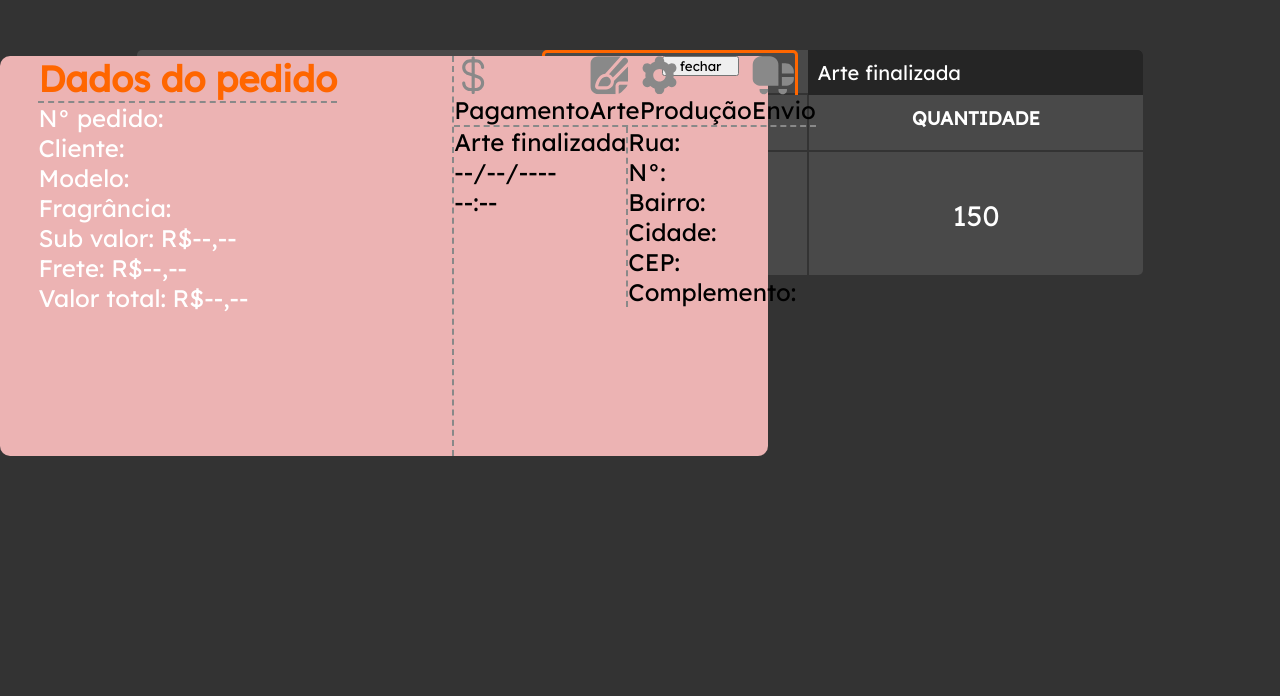
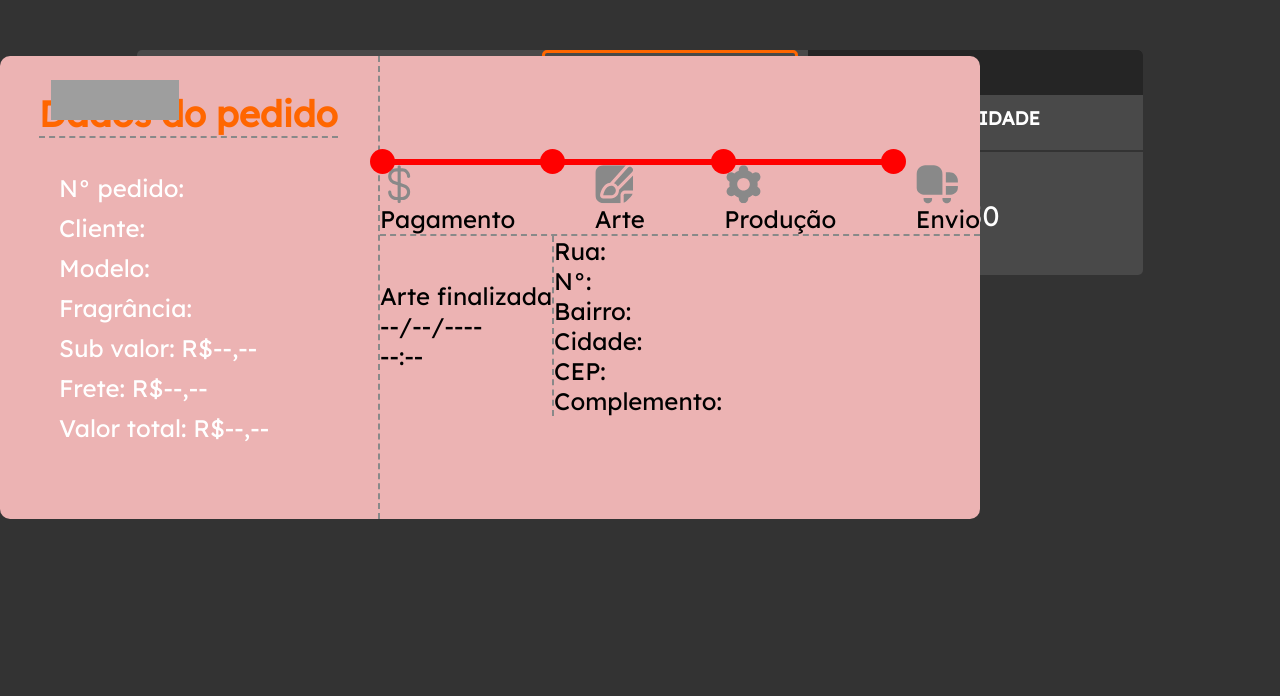
Before and after one commit to thayM/TCC_Amazing-Custom, a PHP site: page /rastreio.php in a window 1280 px wide. Shown: the part 104-800 px from the top of the page. Run offline with PHP 8.4, Linux system fonts and the light colour scheme; grey boxes are pictures that could not be loaded.

Commit message:
update feature css modal da página de rastreio

```diff
--- a/Cliente/assets/css/style.css
+++ b/Cliente/assets/css/style.css
@@ -145,3 +145,11 @@
   color: var(--light-color);
   transition: ease 0.5s;
 }
+/* fundo modal */
+.blur{
+  filter: blur(4px);
+  z-index: -1;
+}
+.overflow{
+  overflow: hidden;
+}
--- a/Cliente/assets/css/style_rastreio.css
+++ b/Cliente/assets/css/style_rastreio.css
@@ -118,8 +118,9 @@
 
 .modal{
     display: flex;
-    width: 60%;
-    height: 50%;
+    width: 980px;
+    height: 463px;
+    justify-content: space-between;
     /* background-color: #333333; */
     background-color: #ecb3b3;
     border-radius: 10px;
@@ -142,21 +143,24 @@
 
 .tituloEsq{
     color: #FF6600;
+    border-bottom: 2px dashed #898989;
+    margin: 35px -10px;
+
 }
 
 .atributo{
+    margin: 10px;
     color: #ffffff;
 }
 
-.tituloEsq{
-    border-bottom: 2px dashed #898989;
-}
-
 .parteDir{
+    display: flex;
     border-left: 2px dashed #898989;
     position: relative;
-    left: 20%;
     font-size: 24px;
+    flex-direction: column;
+    justify-content: center;
+    width: 600px;
 }
 
 .etapas{
@@ -164,16 +168,43 @@
     justify-content: space-between;
 }
 
+.linha{
+    background-color: red;
+    width: 516px;
+    height: 6px;
+    border-color: red;
+    border-style: none;
+}
+
+.circEtapas{
+    margin: -10px;
+    display: flex;
+    justify-content: space-between;
+}
+
+.circulo{
+    background-color: red;
+    border-radius: 50%;
+    width: 25px;
+    height: 25px;
+}
+
 .fechar{
+    position: absolute;
+    top: 3%;
+    left: 4%;
+    z-index: 5;
     width: 10%;
     height: 5%;
 }
 
 .dirInferior{
     display: flex;
+    align-items: center;
     border-top: 2px dashed #898989;
 }
 
 .endereco{
     border-left: 2px dashed #898989;
+    width: 290px;
 }
--- a/Cliente/rastreio.php
+++ b/Cliente/rastreio.php
@@ -7,7 +7,7 @@
 </head>
 
 
-<div class="container_modal">
+<div class="container_modal modalCad">
     <div class="modal">
     <div class="parteEsq">
         <h2 class="tituloEsq">Dados do pedido</h2>
@@ -21,22 +21,30 @@
     </div>
 
     <div class="parteDir">
-        <div class="linha"></div>
+            <div class="linha">
+                <div class="circEtapas">
+                    <div class="circulo"></div>
+                    <div class="circulo"></div>
+                    <div class="circulo"></div>
+                    <div class="circulo"></div>
+                </div>
+            </div>
+
         <div class="etapas">
             <div class="etapaPag">
-                <img src="assets/img/fi-sr-dollar.svg" alt="">
+                <img class="icons" src="assets/img/fi-sr-dollar.svg" alt="">
                 <p>Pagamento</p>
             </div>
             <div class="etapaArt">
-                <img src="assets/img/fi-sr-edit-alt.svg" alt="">
+                <img class="icons" src="assets/img/fi-sr-edit-alt.svg" alt="">
                 <p>Arte</p>
             </div>
             <div class="etapaProd">
-                <img src="assets/img/fi-sr-settings.svg" alt="">
+                <img class="icons" src="assets/img/fi-sr-settings.svg" alt="">
                 <p>Produção</p>
             </div>
             <div class="etapaEnvio">
-                <img src="assets/img/Vector.svg" alt="">
+                <img class="icons" src="assets/img/Vector.svg" alt="">
                 <p>Envio</p>
             </div>
         </div>
@@ -59,7 +67,7 @@
         </div>
     </div>
 
-<button onclick="removeStyle()" class="fechar">fechar</button>
+    <img onclick="removeStyle()" src="../Admin/assets/icons/x.svg" alt="fechar" class="fechar fecharCad">
 </div>
 </div>
 
@@ -69,7 +77,7 @@
       <img src="../assets/img/Logo.png" alt="Logo" class="logo">
     </a>
 
-  </header>
+</header>
 
 <main>
     <div class="card-pedidos">
@@ -112,4 +120,5 @@
 </div>
 </main>
 <script src="../Admin/assets/js/modal.js"></script>
+<script src="../Admin/assets/js/style.js"></script>
 </body>
```
Also changed, not shown: Admin/assets/css/style_listagens.css (+0 -9 lines).
